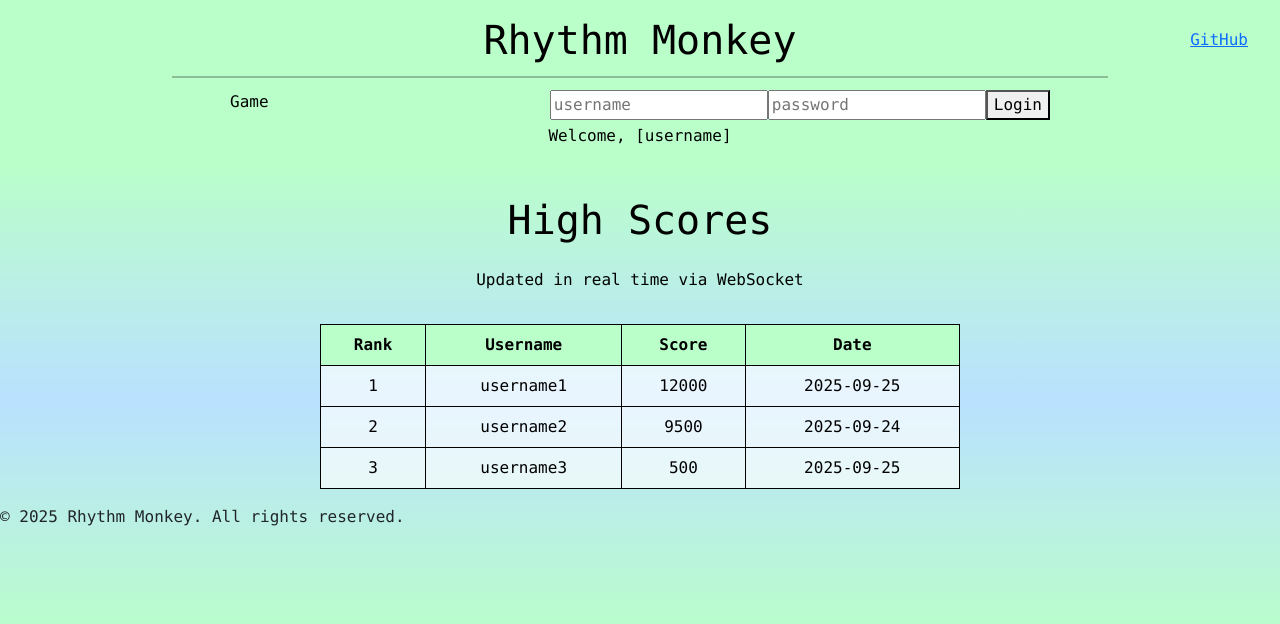
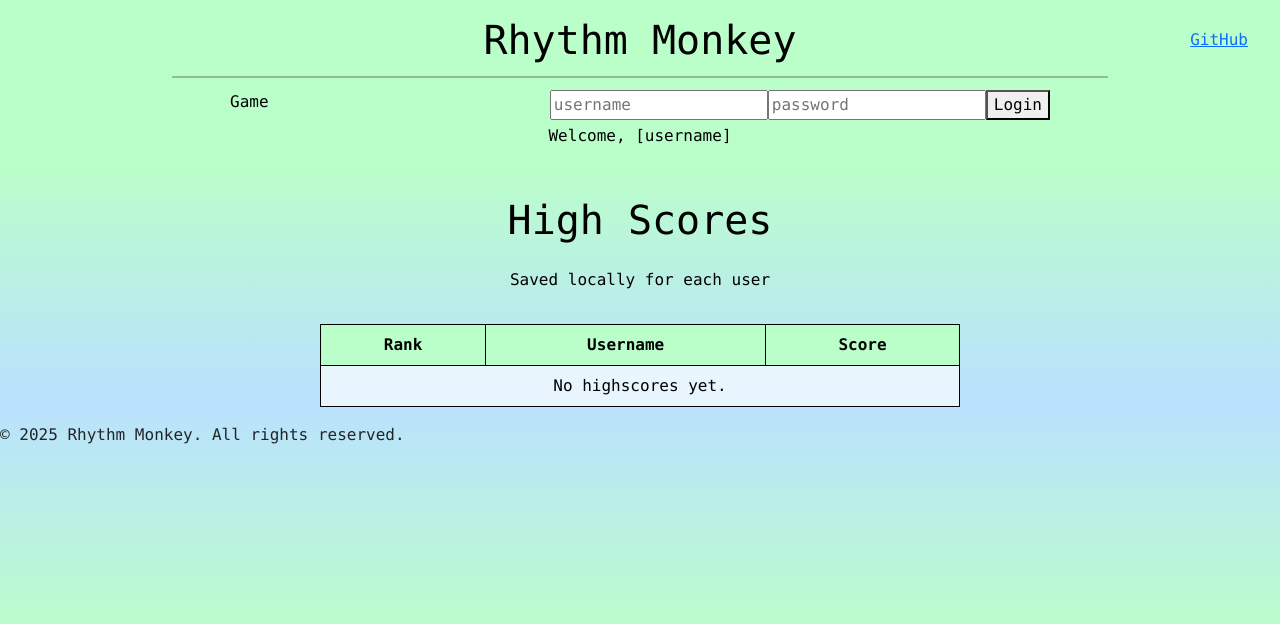
Before and after one commit to cfox2021/startup, a React (Vite) app: page /leaderboard in a window 1280 px wide. Shown: the top 624 px of the page. Built offline with nearby package versions, Linux system fonts and the light colour scheme.

Commit message:
Added local leaderboard support for local users.

```diff
--- a/src/app.jsx
+++ b/src/app.jsx
@@ -5,14 +5,12 @@ import { BrowserRouter, NavLink, Route, Routes, useLocation } from 'react-router
 import Game from './game/game';
 import Leaderboard from './leaderboard/leaderboard';
 
-function Header() {
+function Header({ loggedInUser, setLoggedInUser }) {
   const location = useLocation();
   const isOnLeaderboard = location.pathname === '/leaderboard';
 
-  // Mock login state
   const [usernameInput, setUsernameInput] = useState('');
   const [passwordInput, setPasswordInput] = useState('');
-  const [loggedInUser, setLoggedInUser] = useState('');
 
   const handleLogin = (e) => {
     e.preventDefault();
@@ -80,14 +78,16 @@ function Header() {
 }
 
 export default function App() {
+  const [loggedInUser, setLoggedInUser] = useState('');
+
   return (
     <BrowserRouter>
       <div>
-        <Header />
+        <Header loggedInUser={loggedInUser} setLoggedInUser={setLoggedInUser} />
 
         <Routes>
-          <Route path='/' element={<Game />} exact />
-          <Route path='/leaderboard' element={<Leaderboard />} />
+          <Route path='/' element={<Game loggedInUser={loggedInUser} />} exact />
+          <Route path='/leaderboard' element={<Leaderboard loggedInUser={loggedInUser} />} />
           <Route path='*' element={<NotFound />} />
         </Routes>
 
--- a/src/game/game.jsx
+++ b/src/game/game.jsx
@@ -1,7 +1,7 @@
 import React, { useState, useEffect } from 'react';
 import '../app.css';
 
-export default function Game() {
+export default function Game({ loggedInUser }) {
   const [handPressed, setHandPressed] = useState({ left: false, right: false });
   const [notes, setNotes] = useState([]);
   const [score, setScore] = useState(0);
@@ -110,6 +110,22 @@ export default function Game() {
     return () => window.removeEventListener('keydown', handleKeyDown);
   }, [score, combo, multiplier, hitZoneTop]);
 
+  // Save high score locally for logged-in users
+  useEffect(() => {
+    if (!loggedInUser) return;
+
+    const stored = JSON.parse(localStorage.getItem('highscores')) || {};
+    const prevHigh = stored[loggedInUser] || 0;
+
+    if (highScore > prevHigh) {
+      stored[loggedInUser] = highScore;
+      localStorage.setItem('highscores', JSON.stringify(stored));
+
+      // Trigger storage event so leaderboard updates immediately
+      window.dispatchEvent(new Event('storage'));
+    }
+  }, [highScore, loggedInUser]);
+
   return (
     <main>
       <div
@@ -148,7 +164,7 @@ export default function Game() {
           );
         })}
 
-        {/* Score, combo, multiplier inside game */}
+        {/* Score, combo, multiplier */}
         <div style={{ position: "absolute", top: "10px", left: "50%", transform: "translateX(-50%)", color: "white", textAlign: "center", zIndex: 6 }}>
           <div style={{ fontSize: "24px" }}>Score: {score}</div>
           <div style={{ fontSize: "20px" }}>Combo: {combo}</div>
@@ -237,12 +253,10 @@ export default function Game() {
         </div>
       </div>
 
-      {/* High score below game */}
       <section id="highscore" style={{ fontSize: "24px", marginTop: "10px", textAlign: "center" }}>
         High Score: {highScore}
       </section>
 
-      {/* YouTube tutorial section */}
       <section id="third-party" style={{ marginTop: "10px", textAlign: "center" }}>
         <h2>Tutorial Video with YouTube Data API</h2>
         <details>
--- a/src/leaderboard/leaderboard.jsx
+++ b/src/leaderboard/leaderboard.jsx
@@ -1,21 +1,55 @@
-import React from 'react';
+import React, { useState, useEffect } from 'react';
 import '../app.css';
 
-export default function Leaderboard() {
-  return(
+export default function Leaderboard({ loggedInUser }) {
+  const [highscores, setHighscores] = useState([]);
+
+  const updateHighscores = () => {
+    const stored = JSON.parse(localStorage.getItem('highscores')) || {};
+    setHighscores(
+      Object.entries(stored)
+        .map(([username, score]) => ({ username, score }))
+        .sort((a, b) => b.score - a.score)
+    );
+  };
+
+  // Load highscores on mount
+  useEffect(() => {
+    updateHighscores();
+
+    // Listen for storage events (high score updates)
+    const listener = () => updateHighscores();
+    window.addEventListener('storage', listener);
+    return () => window.removeEventListener('storage', listener);
+  }, []);
+
+  return (
     <main>
       <h1>High Scores</h1>
-    <p>Updated in real time via WebSocket</p>
+      <p>Saved locally for each user</p>
 
       <div id="leaderboard-container">
-      <table border="1">
+        <table>
           <thead>
-          <tr><th>Rank</th><th>Username</th><th>Score</th><th>Date</th></tr>
+            <tr>
+              <th>Rank</th>
+              <th>Username</th>
+              <th>Score</th>
+            </tr>
           </thead>
           <tbody>
-          <tr><td>1</td><td>username1</td><td>12000</td><td>2025-09-25</td></tr>
-          <tr><td>2</td><td>username2</td><td>9500</td><td>2025-09-24</td></tr>
-          <tr><td>3</td><td>username3</td><td>500</td><td>2025-09-25</td></tr>
+            {highscores.length === 0 && (
+              <tr>
+                <td colSpan="3">No highscores yet.</td>
+              </tr>
+            )}
+            {highscores.map((entry, idx) => (
+              <tr key={entry.username}>
+                <td>{idx + 1}</td>
+                <td>{entry.username}</td>
+                <td>{entry.score}</td>
+              </tr>
+            ))}
           </tbody>
         </table>
       </div>
```
Lines whose indentation alone changed are shown as unchanged.
